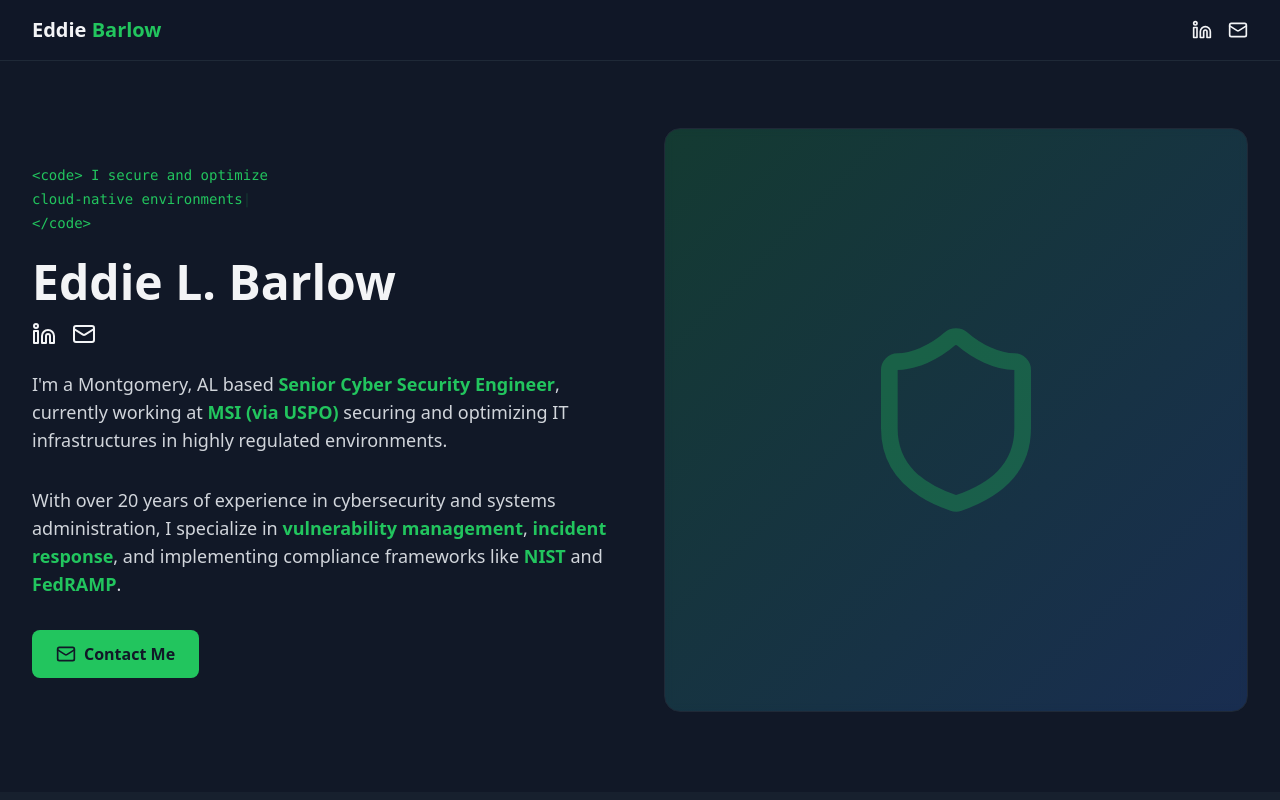
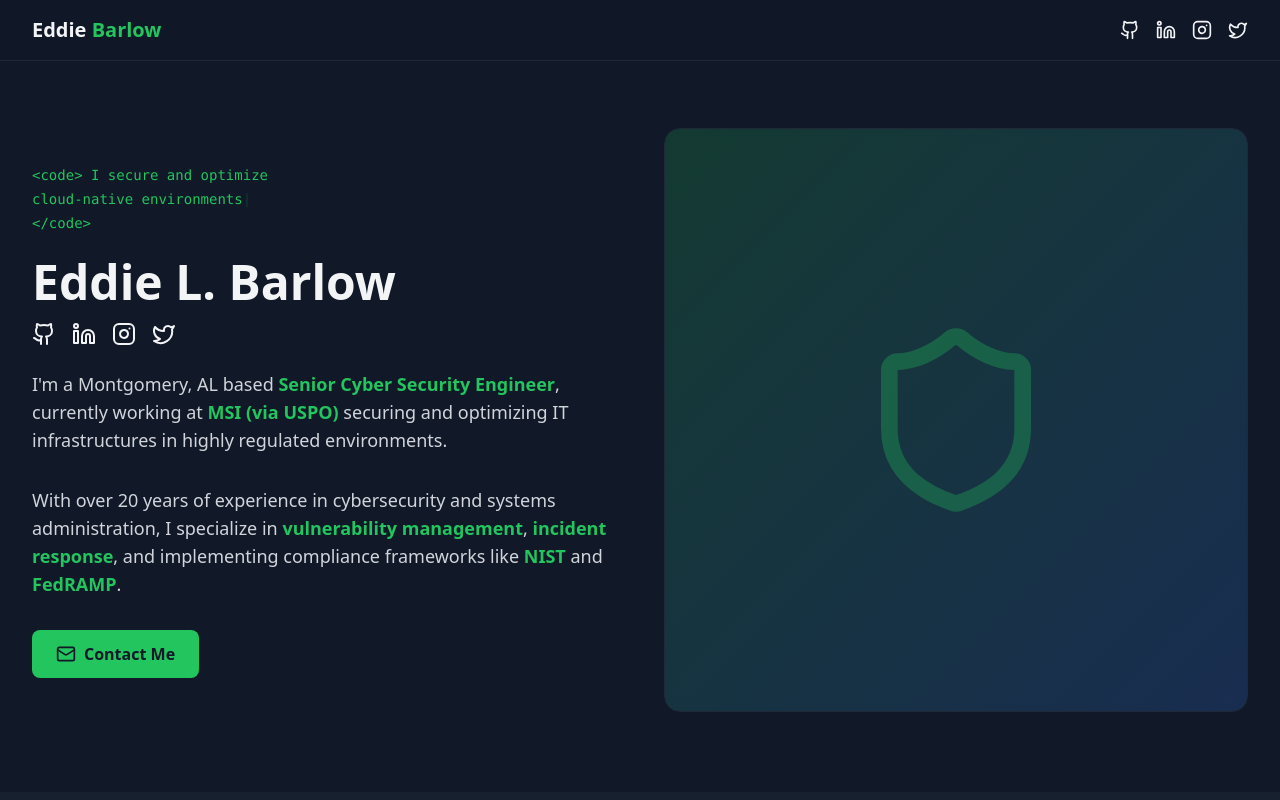
Before and after one commit to ebarlowjr2/cyber-engineer, a React (Vite) app: page / in a window 1280 px wide. Shown: the top 800 px of the page. Built offline with nearby package versions, Linux system fonts and the light colour scheme.

Commit message:
Add social media profile links (GitHub, LinkedIn, Instagram, Twitter/X) to nav, hero, and footer sections
Co-Authored-By: Eddie Barlow Jr <eddiebarlowjr@gmail.com>

```diff
--- a/src/App.tsx
+++ b/src/App.tsx
@@ -1,5 +1,5 @@
 import './App.css'
-import { Linkedin, Mail, MapPin, Phone, Calendar, Flag, Briefcase, GraduationCap, Award, Shield, Server, Cloud, Code, Network, Database, Lock } from 'lucide-react'
+import { Linkedin, Mail, MapPin, Phone, Calendar, Flag, Briefcase, GraduationCap, Award, Shield, Server, Cloud, Code, Network, Database, Lock, Github, Instagram, Twitter } from 'lucide-react'
 import TypedText from './components/TypedText'
 
 function App() {
@@ -13,11 +13,17 @@ function App() {
               Eddie <span className="text-green-500">Barlow</span>
             </a>
             <div className="flex gap-4">
-              <a href="https://www.linkedin.com/in/eddie-barlow-jr-68802716" target="_blank" rel="noopener noreferrer" aria-label="LinkedIn" className="hover:text-green-500 transition-colors">
+              <a href="https://github.com/ebarlowjr2" target="_blank" rel="noopener noreferrer" aria-label="Github" className="hover:text-green-500 transition-colors">
+                <Github size={20} />
+              </a>
+              <a href="https://www.linkedin.com/in/eddie-barlow-jr-cism-68802716/" target="_blank" rel="noopener noreferrer" aria-label="LinkedIn" className="hover:text-green-500 transition-colors">
                 <Linkedin size={20} />
               </a>
-              <a href="mailto:eddiebarlowjr@gmail.com" aria-label="Email" className="hover:text-green-500 transition-colors">
-                <Mail size={20} />
+              <a href="http://instagram.com/ebarlowjr2" target="_blank" rel="noopener noreferrer" aria-label="Instagram" className="hover:text-green-500 transition-colors">
+                <Instagram size={20} />
+              </a>
+              <a href="https://x.com/mrcyber334?s=21" target="_blank" rel="noopener noreferrer" aria-label="Twitter" className="hover:text-green-500 transition-colors">
+                <Twitter size={20} />
               </a>
             </div>
           </div>
@@ -56,11 +62,17 @@ function App() {
               </div>
               <h1 className="text-5xl font-bold mb-4">Eddie L. Barlow</h1>
               <div className="flex gap-4 mb-6">
-                <a href="https://www.linkedin.com/in/eddie-barlow-jr-68802716" target="_blank" rel="noopener noreferrer" aria-label="LinkedIn" className="hover:text-green-500 transition-colors">
+                <a href="https://github.com/ebarlowjr2" target="_blank" rel="noopener noreferrer" aria-label="Github" className="hover:text-green-500 transition-colors">
+                  <Github size={24} />
+                </a>
+                <a href="https://www.linkedin.com/in/eddie-barlow-jr-cism-68802716/" target="_blank" rel="noopener noreferrer" aria-label="LinkedIn" className="hover:text-green-500 transition-colors">
                   <Linkedin size={24} />
                 </a>
-                <a href="mailto:eddiebarlowjr@gmail.com" aria-label="Email" className="hover:text-green-500 transition-colors">
-                  <Mail size={24} />
+                <a href="http://instagram.com/ebarlowjr2" target="_blank" rel="noopener noreferrer" aria-label="Instagram" className="hover:text-green-500 transition-colors">
+                  <Instagram size={24} />
+                </a>
+                <a href="https://x.com/mrcyber334?s=21" target="_blank" rel="noopener noreferrer" aria-label="Twitter" className="hover:text-green-500 transition-colors">
+                  <Twitter size={24} />
                 </a>
               </div>
               <p className="text-lg text-gray-300 mb-8">
@@ -529,11 +541,17 @@ function App() {
             © 2025 Eddie Barlow
           </div>
           <div className="flex gap-4">
-            <a href="https://www.linkedin.com/in/eddie-barlow-jr-68802716" target="_blank" rel="noopener noreferrer" aria-label="LinkedIn" className="text-gray-400 hover:text-green-500 transition-colors">
+            <a href="https://github.com/ebarlowjr2" target="_blank" rel="noopener noreferrer" aria-label="Github" className="text-gray-400 hover:text-green-500 transition-colors">
+              <Github size={20} />
+            </a>
+            <a href="https://www.linkedin.com/in/eddie-barlow-jr-cism-68802716/" target="_blank" rel="noopener noreferrer" aria-label="LinkedIn" className="text-gray-400 hover:text-green-500 transition-colors">
               <Linkedin size={20} />
             </a>
-            <a href="mailto:eddiebarlowjr@gmail.com" aria-label="Email" className="text-gray-400 hover:text-green-500 transition-colors">
-              <Mail size={20} />
+            <a href="http://instagram.com/ebarlowjr2" target="_blank" rel="noopener noreferrer" aria-label="Instagram" className="text-gray-400 hover:text-green-500 transition-colors">
+              <Instagram size={20} />
+            </a>
+            <a href="https://x.com/mrcyber334?s=21" target="_blank" rel="noopener noreferrer" aria-label="Twitter" className="text-gray-400 hover:text-green-500 transition-colors">
+              <Twitter size={20} />
             </a>
           </div>
         </div>
```
